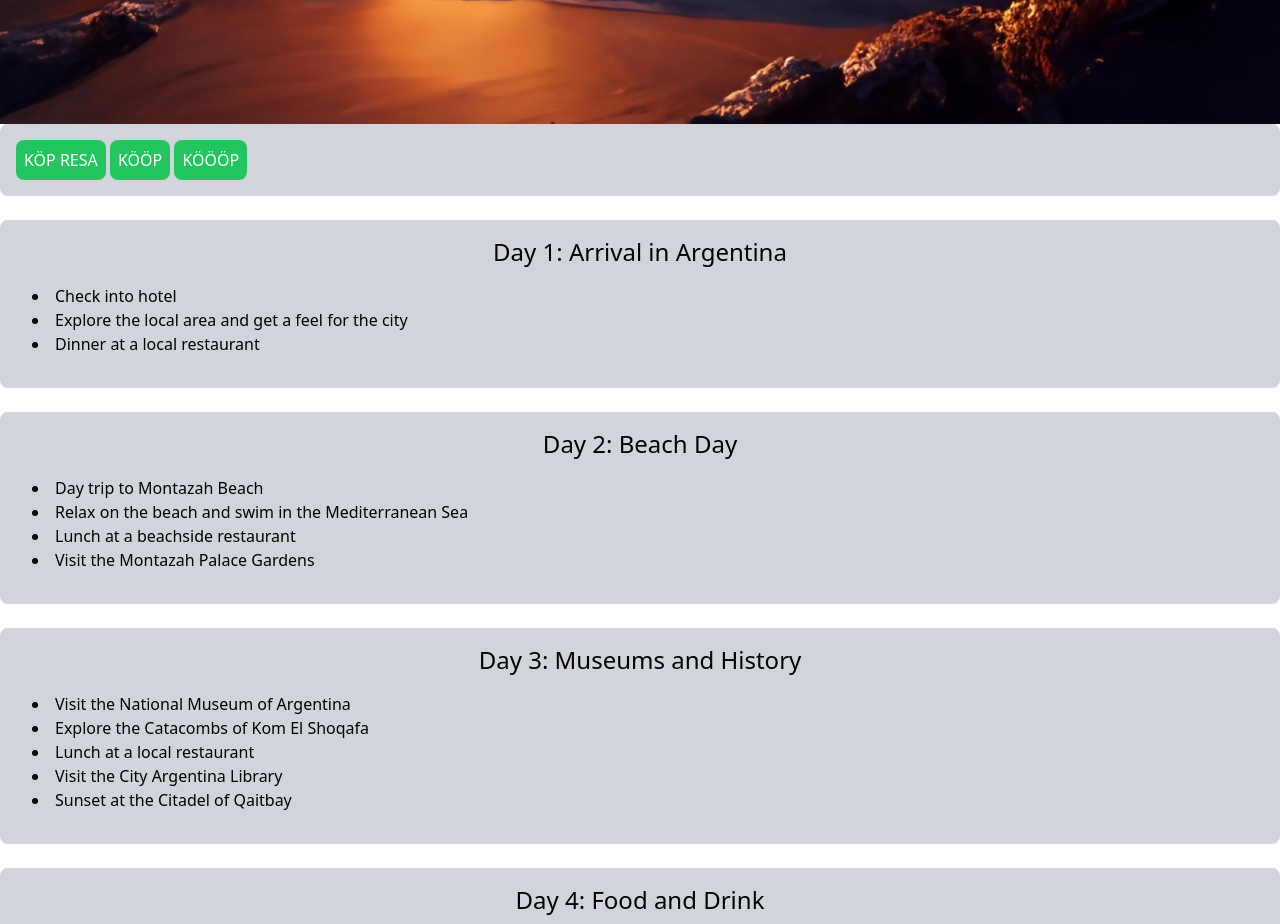
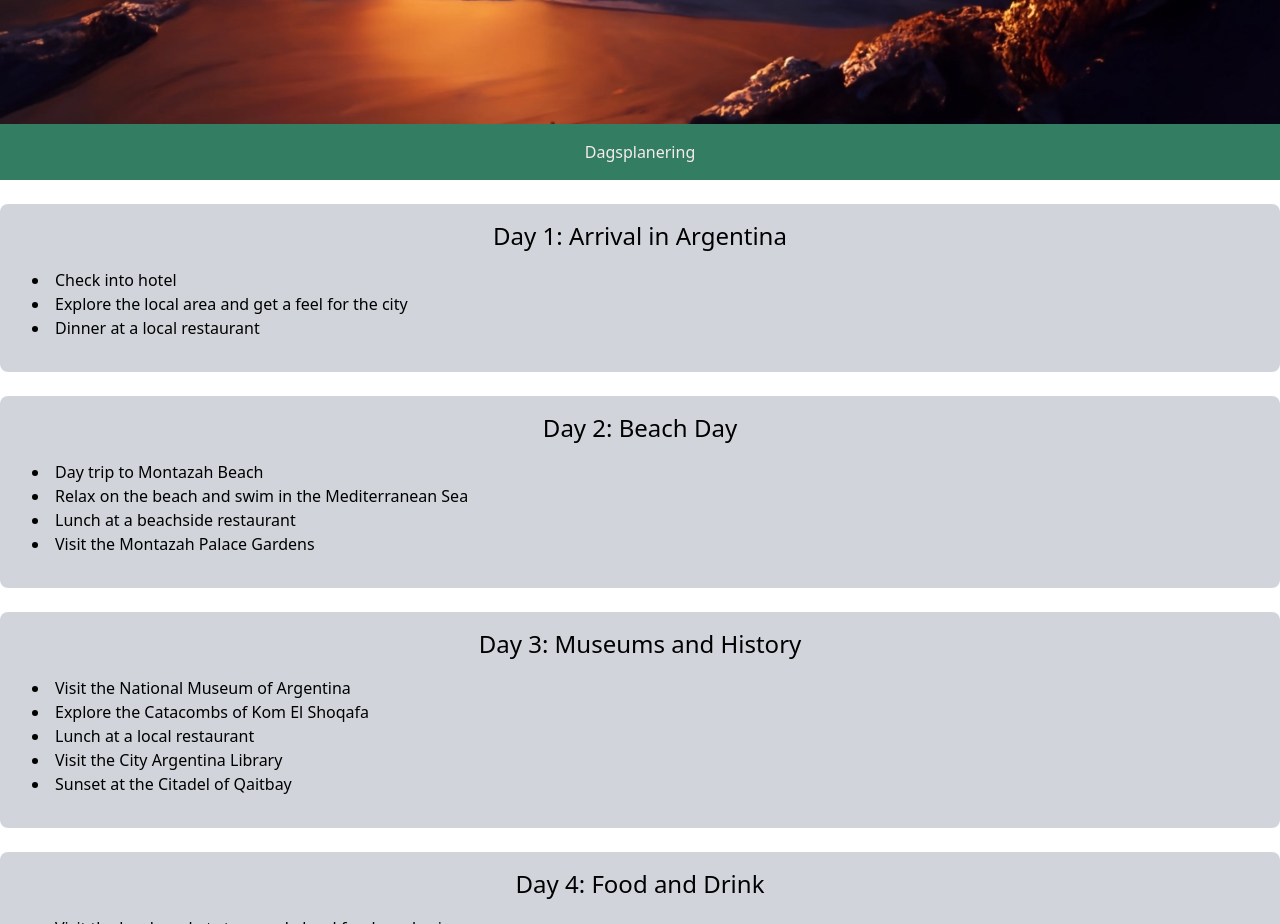
Before and after one commit to jeppeerixon/mi-alexandra-repo, a website built with Vite: page index.html in a window 1280 px wide. Shown: the part 980-1904 px from the top of the page. Built offline with nearby package versions, Linux system fonts and the light colour scheme.

Commit message:
Added dropdown menu

```diff
--- a/index.css
+++ b/index.css
@@ -10,14 +10,47 @@ nav {
 @media (width < 500px) {
     nav {
         display: none;
-
     }
-
     .visible{
         display: block;
     }
-
     .hidden {
         display: none;
     }
 }
+
+.dropdown {
+    text-align: center;
+    background-color: #337d62;
+    position: sticky;
+    top:0;
+}
+
+.dropbtn {
+    background-color: #337d62;
+    color: rgb(245, 236, 236);
+    padding: 16px;
+    font-size: 16px;
+    border: none;
+}
+
+.dropdown-content {
+    display: none;
+    background-color: #337d62;
+    min-width: 160px;
+    box-shadow: 0px 8px 16px 0px rgba(0,0,0,0.2);
+    z-index: 1;
+}
+
+.dropdown-content a {
+    color: black;
+    padding: 12px 16px;
+    text-decoration: none;
+    display: block;
+}
+
+.dropdown-content a:hover {background-color: #ddd;}
+
+.dropdown:hover .dropdown-content {display: block;}
+
+.dropdown:hover .dropbtn {background-color: #3e8e41;}
--- a/index.html
+++ b/index.html
@@ -37,25 +37,17 @@
         />
         <h2 class="text-white">Argentina</h2>
       </div>
-      <div class="bg-gray-300 p-4 rounded-lg">
-        <button
-          class="bg-green-500 text-white p-2 rounded-lg hover:bg-green-600"
-        >
-          KÖP RESA
-        </button>
-        <button
-          class="bg-green-500 text-white p-2 rounded-lg hover:bg-green-600"
-        >
-          KÖÖP
-        </button>
-        <button
-          class="bg-green-500 text-white p-2 rounded-lg hover:bg-green-600"
-        >
-          KÖÖÖP
-        </button>
+      <div class="dropdown">
+        <button class="dropbtn">Dagsplanering</button>
+        <div class="dropdown-content">
+          <a href="#dag1">Dag 1</a>
+          <a href="#dag2">Dag 2</a>
+          <a href="#dag3">Dag 3</a>
+          <a href="#dag4">Dag 4</a>
+          <a href="#dag5">Dag 5</a>
+        </div>
       </div>
-
-      <div class="bg-gray-300 p-4 rounded-lg mt-6">
+      <div class="bg-gray-300 p-4 rounded-lg mt-6" id="dag1">
         <img />
         <h2 class="text-center text-2xl">Day 1: Arrival in Argentina</h2>
         <ul class="p-4 text-black-500 list-disc list-inside">
@@ -65,7 +57,7 @@
         </ul>
       </div>
 
-      <div class="bg-gray-300 p-4 rounded-lg mt-6">
+      <div class="bg-gray-300 p-4 rounded-lg mt-6" id="dag2">
         <img />
         <h2 class="text-center text-2xl">Day 2: Beach Day</h2>
         <ul class="p-4 text-black-500 list-disc list-inside">
@@ -75,7 +67,7 @@
           <li>Visit the Montazah Palace Gardens</li>
         </ul>
       </div>
-      <div class="bg-gray-300 p-4 rounded-lg mt-6">
+      <div class="bg-gray-300 p-4 rounded-lg mt-6" id="dag3">
         <img />
         <h2 class="text-center text-2xl">Day 3: Museums and History</h2>
         <ul class="p-4 text-black-500 list-disc list-inside">
@@ -86,7 +78,7 @@
            <li>Sunset at the Citadel of Qaitbay</li>
         </ul>
       </div>
-      <div class="bg-gray-300 p-4 rounded-lg mt-6">
+      <div class="bg-gray-300 p-4 rounded-lg mt-6" id="dag4">
         <img />
         <h2 class="text-center text-2xl">Day 4: Food and Drink</h2>
         <ul class="p-4 text-black-500 list-disc list-inside">
@@ -96,7 +88,7 @@
           <li>Dinner at a rooftop restaurant with a view of the city</li>
         </ul>
       </div>
-      <div class="bg-gray-300 p-4 rounded-lg mt-6">
+      <div class="bg-gray-300 p-4 rounded-lg mt-6" id="dag5">
         <img />
         <h2 class="text-center text-2xl">Day 5: Argentina By Night</h2>
         <ul class="p-4 text-black-500 list-disc list-inside">
```
Also changed, not shown: main.js (line endings or trailing spaces).
